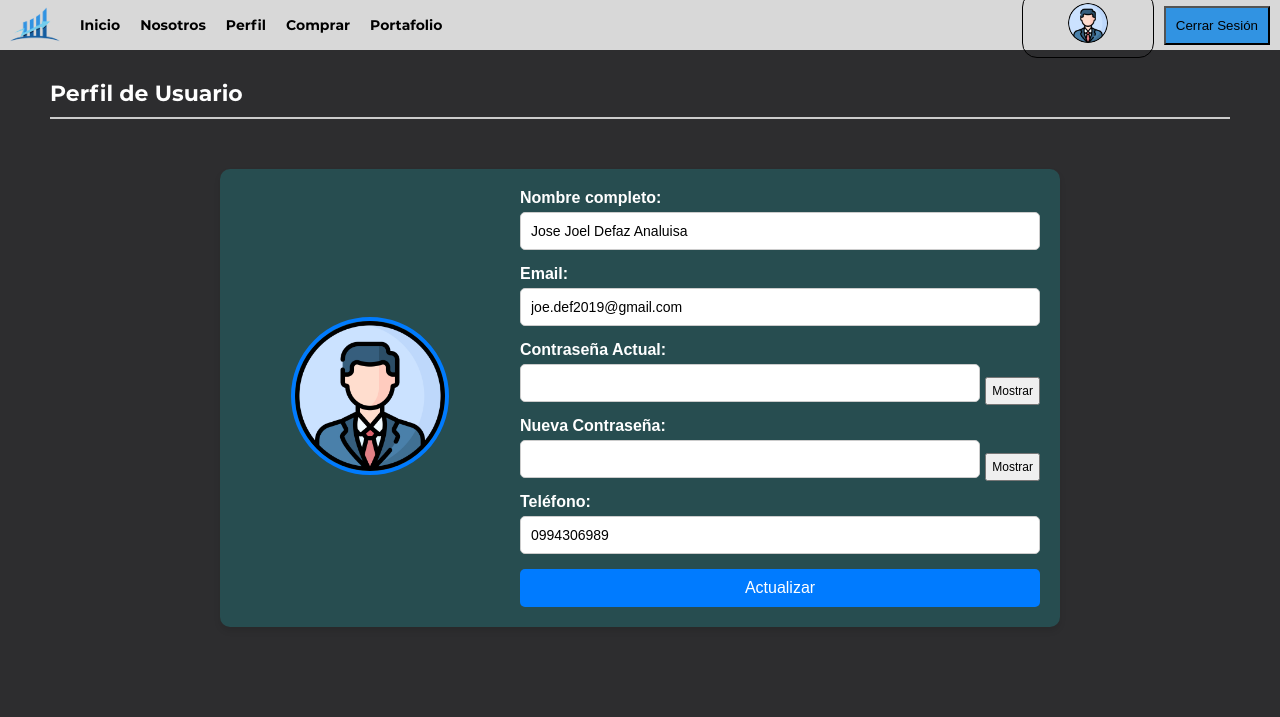
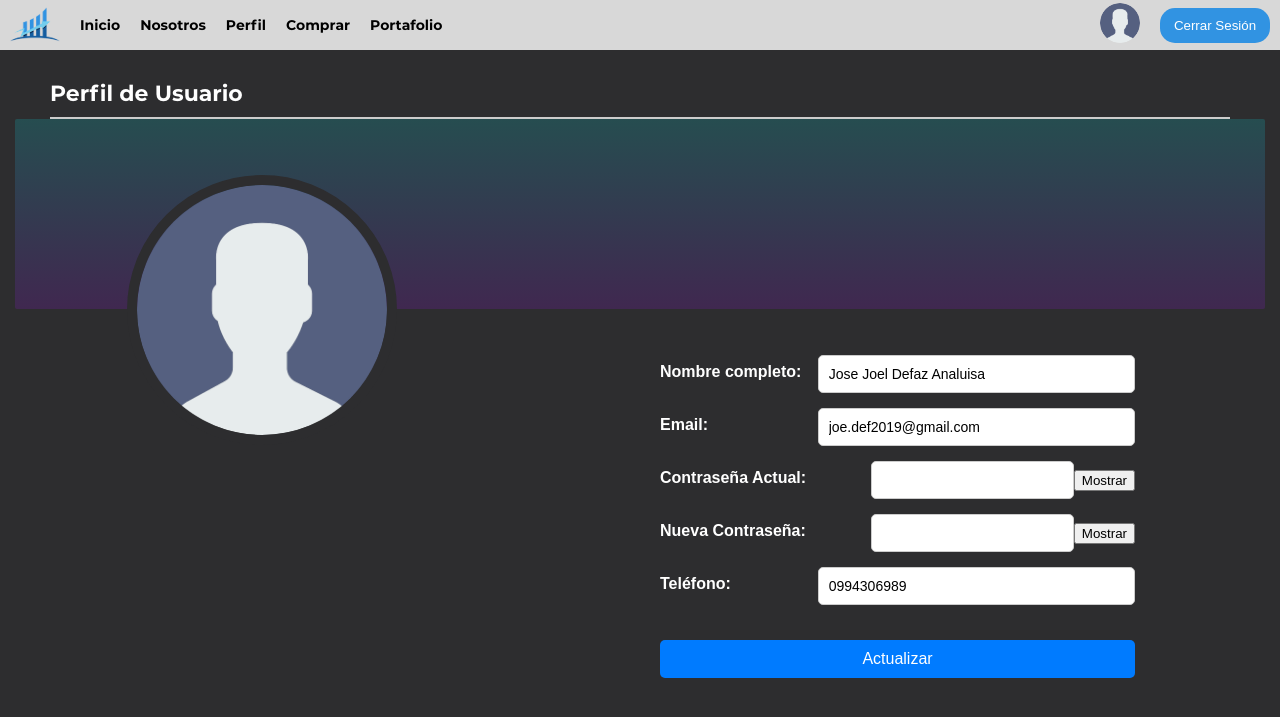
Before and after one commit to joeDeef/stock-track, a Django app: page /usuarios/perfil/ in a window 1280 px wide. Shown: the top 717 px of the page. Run offline with Django 5.2, Linux system fonts and the light colour scheme; a user stored in the database is signed in.

Commit message:
[Refactor]: Ajustar diseño para mejor experiencia

```diff
--- a/src/static/styles/perfil.css
+++ b/src/static/styles/perfil.css
@@ -1,33 +1,78 @@
-body {
+.body-perfil {
     font-family: Arial, sans-serif;
     margin: 0;
     padding: 0;
     background-color: #2d2d2f;
     color: white;
+
 }
 
-.profile-container {
-    display: flex;
-    align-items: center;
-    justify-content: center;
-    margin: 50px auto;
-    max-width: 800px;
-    background: #274d50;
-    box-shadow: 0 4px 6px rgba(0, 0, 0, 0.1);
+#fondo-perfil {
     padding: 20px;
-    border-radius: 10px;
+    background: linear-gradient(to bottom, #264d50, #402850); /* Degradado de arriba hacia abajo */
+    border-radius: 2px;
+    max-width: 1210px;
+    height: 150px;
+    margin: 0px auto;
+    position: relative;
+    z-index: 1;
 }
 
+.profile-details {
+
+    position: absolute; /* Coloca la imagen de manera absoluta */
+    top: 350px; /* Ajusta este valor para que la imagen se solape sobre el fondo */
+    left: 50%; /* Centra horizontalmente */
+    width: 500px;
+    height: 200px;
+    max-height: 200px;
+    transform: translateX(0%); /* Ajuste adicional para centrar */
+    margin-left: 0;
+    margin-right: 0;
+    z-index: 2; /* Asegura que esté sobre el fondo */
+    text-align: left;
+    padding: 5px; /* Reduce el espacio interno */
+    box-sizing: border-box; /* Asegura que el padding no aumente el tamaño */
+
+}
+
+.form-group {
+    display: flex; /* Activa el diseño flex */
+    align-items: center; /* Centra verticalmente los elementos */
+    margin-bottom: 15px; /* Espacio entre las filas */
+}
+
+.form-group label {
+    flex: 1; /* El label ocupará el 50% del espacio disponible */
+    text-align: left; /* Asegura la alineación a la izquierda */
+    margin-right: 10px; /* Espacio entre el label y el input */
+}
+
+.form-group input {
+    flex: 2; /* El input ocupará el resto del espacio disponible */
+    padding: 8px; /* Espacio interno del input */
+    border: 1px solid #ccc;
+    border-radius: 5px;
+}
+
+
 .profile-image {
-    flex: 1;
+    float: none; /* Elimina el float para usar posicionamiento */
+    position: absolute; /* Coloca la imagen de manera absoluta */
+    top: 175px; /* Ajusta este valor para que la imagen se solape sobre el fondo */
+    left: 50%; /* Centra horizontalmente */
+    transform: translateX(-190%); /* Ajuste adicional para centrar */
+    margin-left: 0;
+    margin-right: 0;
+    z-index: 2; /* Asegura que esté sobre el fondo */
     text-align: center;
 }
 
 .profile-image img {
-    width: 150px;
-    height: 150px;
+    width: 250px;
+    height: 250px;
     border-radius: 50%;
-    border: 4px solid #007bff;
+    border: 10px solid #2d2d2f;
 }
 
 .profile-details {
@@ -46,7 +91,7 @@ body {
 }
 
 .profile-details input {
-    margin-bottom: 15px;
+    margin-bottom: 0px;
     padding: 10px;
     font-size: 14px;
     border: 1px solid #ccc;
@@ -54,14 +99,17 @@ body {
 }
 
 .btn-actualizar {
+    display: block;
+    margin-bottom: 10px;
+    width: 100%;
+    padding: 10px;
+    font-size: 16px;
+    color: white;
     background-color: #007bff;
-    color: #fff;
     border: none;
-    padding: 10px 20px;
-    font-size: 16px;
     border-radius: 5px;
     cursor: pointer;
-    transition: background-color 0.3s;
+    margin-top: 20px;
 }
 
 .btn-actualizar:hover {
--- a/src/static/styles/style.css
+++ b/src/static/styles/style.css
@@ -149,6 +149,7 @@ header {
 
 
 .boton {
+    border: none;
     border-radius: 15px;
     text-align: center;
     cursor: pointer;
--- a/src/templates/header.html
+++ b/src/templates/header.html
@@ -18,12 +18,12 @@
     <div class="barra f-right d-flex pr-1 gap-1">
         {% if user.is_authenticated %}
             <!-- Si el usuario está autenticado -->
-            <div class="boton pa-1 borde-1">
-                <img src="{% static 'img/perfilDefault.png' %}" alt="Foto de perfil predeterminada" class="perfil-img" style="width: 40px; height: 40px; border-radius: 50%;">
+            <div class="boton pa-1" style="width: 40px; align-items: center;">
+                <img src="{% static 'img/usuario.png' %}" alt="Foto de perfil predeterminada" class="perfil-img" style="width: 40px; height: 40px; border-radius: 50%;">
             </div>
             <form action="{% url 'usuarios:logout' %}" method="post">
                 {% csrf_token %}
-                <button type="submit" class="color-primario pa-1">Cerrar Sesión</button>
+                <button type="submit" class="boton color-primario pa-1 color-basico-fw">Cerrar Sesión</button>
             </form>
 
         {% else %}
--- a/src/templates/perfil.html
+++ b/src/templates/perfil.html
@@ -1,5 +1,6 @@
 <!DOCTYPE html>
-<html lang="en">
+<html lang="es">
+
 <head>
     <meta charset="UTF-8">
     <meta name="viewport" content="width=device-width, initial-scale=1.0">
@@ -8,80 +9,66 @@
     <link rel="stylesheet" href="{% static 'styles/style.css' %}">
     <link rel="stylesheet" href="{% static 'styles/perfil.css' %}">
 </head>
-<body>
+
+<body class="body-perfil">
     {% include 'header.html' %}
 
     <div class="color-cuatro pt-3">
-        <h3 class="pb-1 f-xb color-basico-fw" style="border-bottom: 2px solid #ccc; margin-left: 50px; margin-right: 50px;">
+        <h3 class="pb-1 f-xb color-basico-fw"
+            style="border-bottom: 2px solid #ccc; margin-left: 50px; margin-right: 50px;">
             Perfil de Usuario
         </h3>
     </div>
 
-    <div class="profile-container">
-        <!-- Imagen de Perfil -->
+    <div id="fondo-perfil"></div>
+
     <div class="profile-image">
-            <img src="{% static 'img/perfilDefault.png' %}" alt="Imagen de perfil">
+        <img src="{% static 'img/usuario.png' %}" alt="Imagen de perfil">
     </div>
 
-        <!-- Datos Personales -->
     <div class="profile-details">
         <form action="{% url 'usuarios:updatePerfil' %}" method="POST">
             {% csrf_token %}
 
+            <div class="form-group">
                 <label for="nombre">Nombre completo:</label>
                 <input type="text" id="nombre" name="nombre" value="{{ usuario.nombres }}" required>
+            </div>
 
+            <div class="form-group">
                 <label for="email">Email:</label>
                 <input type="email" id="email" name="email" value="{{ usuario.email }}" required>
+            </div>
 
+            <div class="form-group">
                 <label for="contraseña_actual">Contraseña Actual:</label>
                 <div style="display: flex; align-items: center;">
-    <input
-        type="password"
-        id="contraseña_actual"
-        name="contraseña_actual"
-        required
-        style="flex: 1; margin-right: 5px;"
-    >
-    <button
-        type="button"
-        class="toggle-password"
-        data-input="contraseña_actual"
-        style="padding: 5px; font-size: 12px;"
-    >
-        Mostrar
-    </button>
+                    <input type="password" id="contraseña_actual" name="contraseña_actual" required>
+                    <button type="button" class="toggle-password" data-input="contraseña_actual">Mostrar</button>
+                </div>
             </div>
 
+            <div class="form-group">
                 <label for="nueva_contraseña">Nueva Contraseña:</label>
                 <div style="display: flex; align-items: center;">
-    <input
-        type="password"
-        id="nueva_contraseña"
-        name="nueva_contraseña"
-        required
-        style="flex: 1; margin-right: 5px;"
-    >
-    <button
-        type="button"
-        class="toggle-password"
-        data-input="nueva_contraseña"
-        style="padding: 5px; font-size: 12px;"
-    >
-        Mostrar
-    </button>
+                    <input type="password" id="nueva_contraseña" name="nueva_contraseña" required>
+                    <button type="button" class="toggle-password" data-input="nueva_contraseña">Mostrar</button>
+                </div>
             </div>
 
-
-                <script src="{% static 'js/passwordToggle.js' %}"></script>
+            <div class="form-group">
                 <label for="telefono">Teléfono:</label>
                 <input type="tel" id="telefono" name="telefono" value="{{ usuario.telefono }}" required>
+            </div>
 
             <button type="submit" class="btn-actualizar">Actualizar</button>
         </form>
     </div>
-    </div>
+
+
     {% include 'mensajes.html' %}
+    <script src="{% static 'js/passwordToggle.js' %}"></script>
     <script src="{% static 'js/mensajes.js' %}"></script>
 </body>
+
 </html>
```
Also changed, not shown: src/db.sqlite3. Lines whose indentation alone changed are shown as unchanged.
